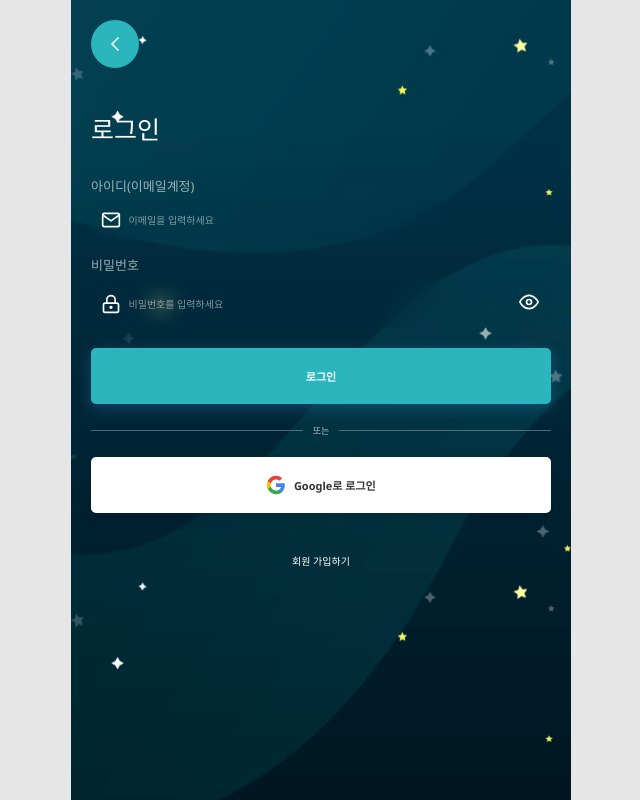
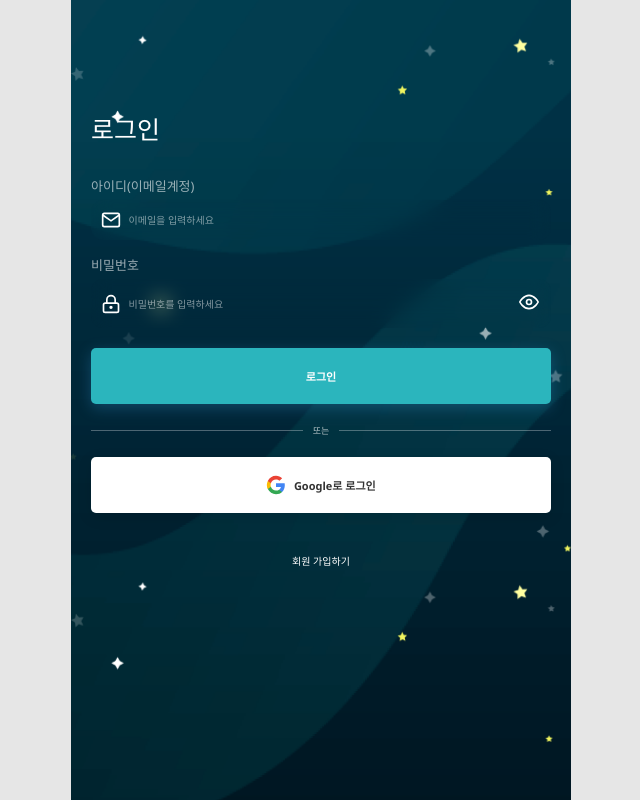
Before and after one commit to mandarin1977/tdl, a Vue app: page /login#/login in a window 1280 px wide. Shown: the whole page, without its empty margins (319-959 px from the left). Built offline with nearby package versions, Linux system fonts and the light colour scheme; no server answers.

Commit message:
Remove back button from login page and update vite config for GitHub Pages

```diff
--- a/src/pages/LoginScreen.vue
+++ b/src/pages/LoginScreen.vue
@@ -13,10 +13,6 @@ const isGoogleLoading = ref(false)
 // 비밀번호 표시/숨김 상태
 const showPassword = ref(false)
 
-// 뒤로가기
-const goBack = () => {
-  router.go(-1)
-}
 
 // 회원가입 페이지로 이동
 const goToSignup = () => {
@@ -124,11 +120,6 @@ onMounted(() => {
 
 <template>
   <div class="login-screen">
-    <!-- 뒤로가기 버튼 -->
-    <button class="back-button" @click="goBack">
-      <img src="@/assets/img/arrowsLeft.png" alt="back-button" width="20px">
-    </button>
-
     <!-- 타이틀 -->
     <h1 class="login-title">로그인</h1>
 
--- a/vite.config.js
+++ b/vite.config.js
@@ -10,7 +10,7 @@ export default defineConfig({
     vue(),
     //vueDevTools(),
   ],
-  base: './',
+  base: process.env.NODE_ENV === 'production' ? '/tdl/' : './',
   resolve: {
     alias: {
       '@': fileURLToPath(new URL('./src', import.meta.url))
```
